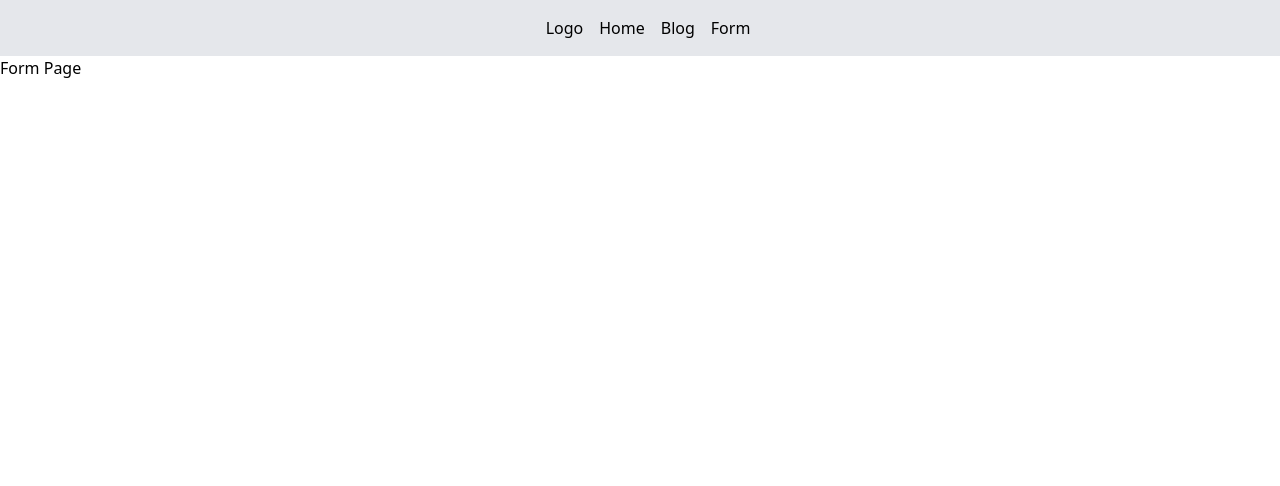
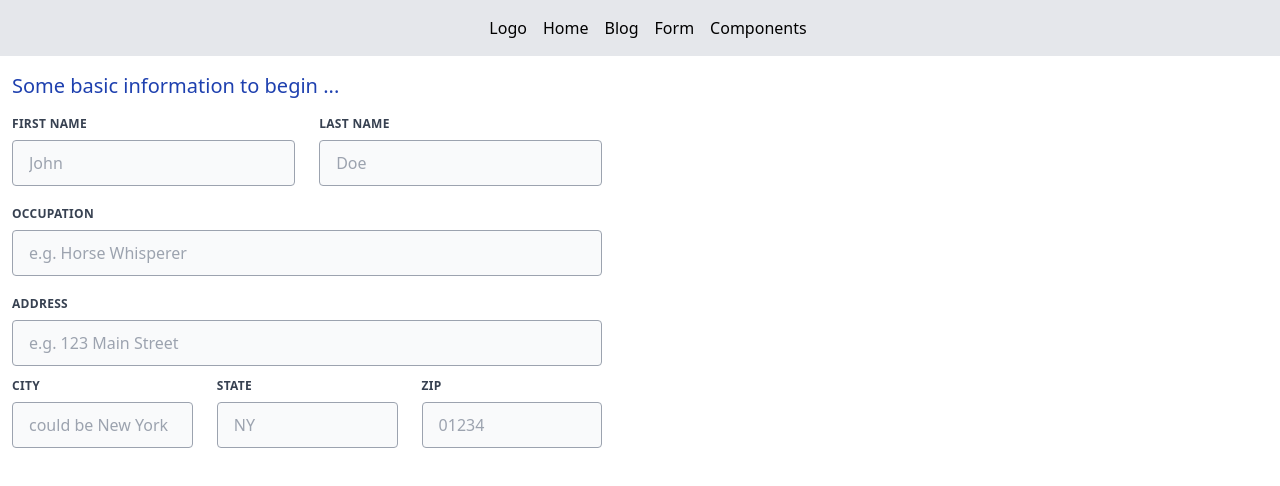
Before and after one commit to aplama/ui-components, a React (Create React App) app: page /form in a window 1280 px wide. Shown: the top 486 px of the page. Built offline with nearby package versions, Linux system fonts and the light colour scheme.

Commit message:
form ideas

```diff
--- a/src/App.js
+++ b/src/App.js
@@ -5,6 +5,7 @@ import NavBar from "./components/NavBar";
 import Blog from "./pages/Blog";
 import Home from "./pages/Home";
 import Form from "./components/Form";
+import Components from "./pages/ComponentsView";
 
 function App() {
   return (
@@ -14,6 +15,7 @@ function App() {
       <Route exact path='/' component={Home} />
       <Route exact path='/blog' component={Blog} />
       <Route exact path='/form' component={Form} />
+      <Route exact path='/components' component={Components} />
     </Router>
   );
 }
--- /dev/null
+++ b/src/components/Button.jsx
@@ -0,0 +1,20 @@
+import React from "react";
+
+import magnifier from "../assets/magnifier-svgrepo-com.svg";
+
+const Button = ({ color, border, weight, offWeight, textColor }) => {
+  return (
+    <div>
+      <button
+        className={`${
+          color ? color : "bg-pink-700"
+        }-${weight} active:${color}-${offWeight} ${border} inline-flex focus:outline-none items-center space-x-2 justify-evenly px-4 py-2 rounded-md shadow-md`}
+      >
+        <img src={magnifier} alt='look' className='h-4 w-4' />
+        <p className={`${textColor}`}>Click me</p>
+      </button>
+    </div>
+  );
+};
+
+export default Button;
--- a/src/components/Form.jsx
+++ b/src/components/Form.jsx
@@ -1,7 +1,124 @@
-import React from "react";
+import React, { Fragment } from "react";
+import Button from "./Button";
 
-const Form = () => {
-  return <div>Form Page</div>;
+const Form = (props) => {
+  return (
+    <Fragment>
+      <div className=' hidden md:flex items-center justify-between w-11/12 md:w-3/5 py-4 px-3'>
+        <h1 className='text-xl font-thin text-blue-800'>
+          Some basic information to begin ...
+        </h1>
+        {/* <Button color={"bg-blue"} weight={"300"} offWeight={"400"} /> */}
+        {props.button}
+      </div>
+      <div className='md:w-3/5 pt-4 md:pt-0'>
+        <div className='flex flex-wrap mb-2 md:w-4/5'>
+          <div className='w-full md:w-1/2 px-3 mb-2 md:mb-0'>
+            <label
+              className='block uppercase tracking-wide text-gray-700 text-xs font-bold mb-2'
+              for='grid-first-name'
+            >
+              First Name
+            </label>
+            <input
+              class='appearance-none block w-full bg-gray-50 text-gray-700 border border-gray-400 focus:border-blue-400 rounded py-3 px-4 mb-3 leading-tight focus:outline-none focus:bg-white'
+              id='grid-first-name'
+              type='text'
+              placeholder='John'
+            ></input>
+          </div>
+          <div className='w-full md:w-1/2 px-3 mb-2 md:mb-0'>
+            <label
+              className='block uppercase tracking-wide text-gray-700 text-xs font-bold mb-2'
+              for='grid-last-name'
+            >
+              Last Name
+            </label>
+            <input
+              class='appearance-none block w-full bg-gray-50 text-gray-700 border border-gray-400 focus:border-blue-400 rounded py-3 px-4 mb-3 leading-tight focus:outline-none focus:bg-white'
+              id='grid-last-name'
+              type='text'
+              placeholder='Doe'
+            ></input>
+          </div>
+        </div>
+        <div className='flex flex-wrap mb-2 md:w-4/5'>
+          <div className='w-full px-3 mb-2 md:mb-0'>
+            <label
+              className='block uppercase tracking-wide text-gray-700 text-xs font-bold mb-2'
+              for='grid-password-name'
+            >
+              Occupation
+            </label>
+            <input
+              class='appearance-none block w-full bg-gray-50 text-gray-700 border border-gray-400 focus:border-blue-400 rounded py-3 px-4 mb-3 leading-tight focus:outline-none focus:bg-white'
+              id='grid-ocucpation-name'
+              type='text'
+              placeholder='e.g. Horse Whisperer'
+            ></input>
+          </div>
+        </div>
+        <div className='flex flex-wrap mb-2 md:w-4/5'>
+          <div className='w-full px-3 mb-2 md:mb-0'>
+            <label
+              className='block uppercase tracking-wide text-gray-700 text-xs font-bold mb-2'
+              for='grid-address-name'
+            >
+              Address
+            </label>
+            <input
+              class='appearance-none block w-full bg-gray-50 text-gray-700 border border-gray-400 focus:border-blue-400 rounded py-3 px-4 mb-3 leading-tight focus:outline-none focus:bg-white'
+              id='grid-ocucpation-name'
+              type='text'
+              placeholder='e.g. 123 Main Street'
+            ></input>
+          </div>
+          <div className='w-full md:w-1/3 px-3 mb-6 md:mb-0'>
+            <label
+              className='block uppercase tracking-wide text-gray-700 text-xs font-bold mb-2'
+              for='grid-city'
+            >
+              City
+            </label>
+            <input
+              class='appearance-none block w-full bg-gray-50 text-gray-700 border border-gray-400 focus:border-blue-400 rounded py-3 px-4 mb-3 leading-tight focus:outline-none focus:bg-white'
+              id='grid-city'
+              type='text'
+              placeholder='could be New York'
+            ></input>
+          </div>
+          <div className='w-full md:w-1/3 px-3 mb-6 md:mb-0'>
+            <label
+              className='block uppercase tracking-wide text-gray-700 text-xs font-bold mb-2'
+              for='grid-state'
+            >
+              State
+            </label>
+            <input
+              class='appearance-none block w-full bg-gray-50 text-gray-700 border border-gray-400 focus:border-blue-400 rounded py-3 px-4 mb-3 leading-tight focus:outline-none focus:bg-white'
+              id='grid-last-name'
+              type='text'
+              placeholder='NY'
+            ></input>
+          </div>
+          <div className='w-full md:w-1/3 px-3 mb-6 md:mb-0'>
+            <label
+              className='block uppercase tracking-wide text-gray-700 text-xs font-bold mb-2'
+              for='grid-last-name'
+            >
+              Zip
+            </label>
+            <input
+              class='appearance-none block w-full bg-gray-50 text-gray-700 border border-gray-400 focus:border-blue-400 rounded py-3 px-4 mb-3 leading-tight focus:outline-none focus:bg-white'
+              id='grid-last-name'
+              type='text'
+              placeholder='01234'
+            ></input>
+          </div>
+        </div>
+      </div>
+    </Fragment>
+  );
 };
 
 export default Form;
--- a/src/components/NavBar.jsx
+++ b/src/components/NavBar.jsx
@@ -16,6 +16,9 @@ const NavBar = () => {
           <Link to='/form'>
             <p>Form</p>
           </Link>
+          <Link to='/components'>
+            <p>Components</p>
+          </Link>
         </div>
       </div>
     </Fragment>
--- /dev/null
+++ b/src/pages/ComponentsView.jsx
@@ -0,0 +1,99 @@
+import React, { Fragment, useState } from "react";
+import Button from "../components/Button";
+import Form from "../components/Form";
+
+const ComponentsView = () => {
+  const colors = [
+    "bg-green",
+    "bg-blue",
+    "bg-yellow",
+    "bg-gray",
+    "bg-indigo",
+    "bg-pink",
+    "bg-teal",
+    "bg-sky",
+  ];
+  // const colors = {
+  //   green: "bg-green",
+  //   blue: "bg-blue",
+  //   yellow: "bg-yellow",
+  //   gray: "bg-gray",
+  //   indigo: "bg-indigo",
+  // };
+  const weight = "500";
+  const offWeight = "600";
+  const border = "rounded-lg";
+  const textColor = "";
+
+  const [color, setColor] = useState(`${colors[0]}`);
+
+  // console.log(color);
+
+  const handleColor = (color) => {
+    // console.log(color);
+    setColor(color);
+  };
+
+  return (
+    <Fragment>
+      <div className='px-8 pt-8'>Components</div>
+      <div className='inline-flex space-x-2 px-8 py-8'>
+        {colors.map((color) => (
+          <div
+            className={`rounded-full h-6 w-6 border ${color}-${weight}`}
+            onClick={() => handleColor(color)}
+          ></div>
+        ))}
+        {/* <div
+          className={`rounded-full h-6 w-6 border ${colors[0]}-${weight}`}
+          onClick={() => handleColor(colors[0])}
+        ></div>
+        <div
+          className={`rounded-full h-6 w-6 border ${colors[1]}-${weight}`}
+          onClick={() => handleColor(colors[1])}
+        ></div>
+        <div
+          className={`rounded-full h-6 w-6 border ${colors[2]}-${weight}`}
+          onClick={() => handleColor(colors[2])}
+        ></div>
+        <div
+          className={`rounded-full h-6 w-6 border ${colors[3]}-${weight}`}
+          onClick={() => handleColor(colors[3])}
+        ></div>
+        <div
+          className={`rounded-full h-6 w-6 border ${colors[4]}-${weight}`}
+          onClick={() => handleColor(colors[4])}
+        ></div> */}
+        {/* <div className='rounded-full bg-blue-500 h-6 w-6 border'></div>
+        <div className='rounded-full bg-yellow-500 h-6 w-6 border'></div>
+        <div className='rounded-full bg-red-500 h-6 w-6 border'></div>
+        <div className='rounded-full bg-gray-500 h-6 w-6 border'></div>
+        <div className='rounded-full bg-indigo-600 h-6 w-6 border'></div>  */}
+      </div>
+      {/* <div className='px-8 pt-8'>
+        <Button
+          color={color}
+          weight={weight}
+          offWeight={offWeight}
+          border={border}
+          textColor={textColor}
+        />
+      </div> */}
+      <div className='px-8 py-8'>
+        <Form
+          button={
+            <Button
+              color={color}
+              weight={weight}
+              offWeight={offWeight}
+              border={border}
+              textColor={textColor}
+            />
+          }
+        />
+      </div>
+    </Fragment>
+  );
+};
+
+export default ComponentsView;
--- a/tailwind.config.js
+++ b/tailwind.config.js
@@ -1,3 +1,5 @@
+const colors = require("tailwindcss/colors");
+
 module.exports = {
   purge: ["./src/**/*.{js,jsx,ts,tsx}", "./public/index.html"],
   darkMode: false, // or 'media' or 'class'
@@ -11,7 +13,12 @@ module.exports = {
       6: "6px",
       8: "8px",
     },
-    extend: {},
+    extend: {
+      colors: {
+        teal: colors.teal,
+        sky: colors.sky,
+      },
+    },
   },
   variants: {
     extend: {
```
Also changed, not shown: src/assets/magnifier-svgrepo-com.svg (added).
